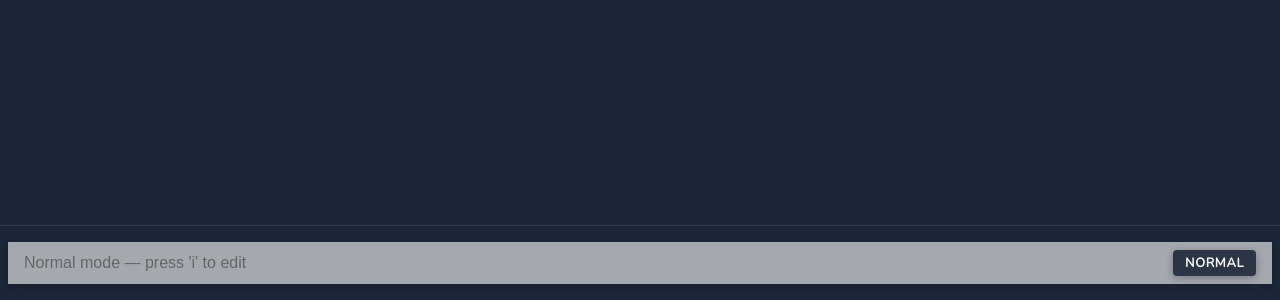
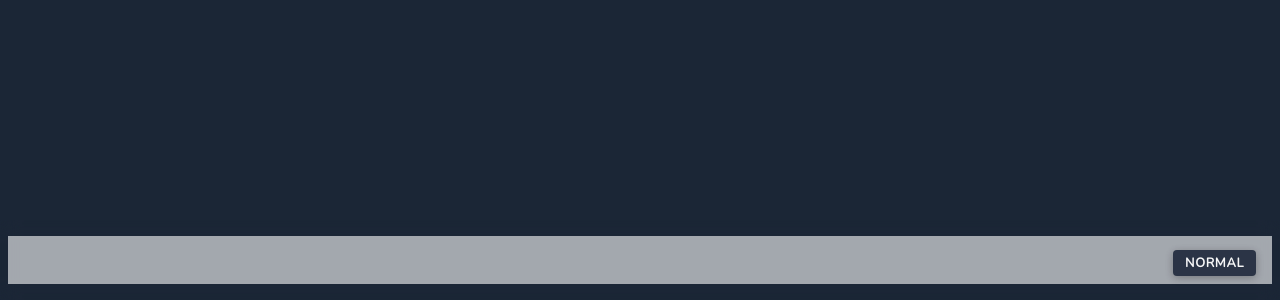
Before and after one commit to artilugio0/efin-ui, a React (Vite) app in the folder frontend/: page / in a window 1280 px wide. Shown: the part 500-800 px from the top of the page. Built offline with nearby package versions, Linux system fonts and the light colour scheme.

Commit message:
add SuggestionInput component

```diff
--- a/frontend/src/App.tsx
+++ b/frontend/src/App.tsx
@@ -2,17 +2,17 @@ import {useState, useEffect} from 'react';
 import logo from './assets/images/logo-universal.png';
 import './App.css';
 import {Mode} from './Modes';
+import {SuggestionInput} from './SuggestionInput';
 import {CommandInputBar} from './CommandInputBar';
 import {GenericTable} from './GenericTable';
 import {RequestResponseDetail} from './RequestResponseDetail';
-import {EvalCommand, RowAction} from "../wailsjs/go/main/App";
+import {EvalCommand, RowAction, SuggestCommand} from "../wailsjs/go/main/App";
 import {main as models} from "../wailsjs/go/models";
 
 function App() {
     const [mode, setMode] = useState<Mode>('normal');
     const [activeView, setActiveView] = useState('start');
     const [commandResult, setCommandResult] = useState<models.CommandResult | null>(null);
-    const [commandInputValue, setCommandInputValue] = useState('');
     const [loading, setLoading] = useState(false);
 
     const handleRowAction = async (rowObject: Record<string, string>) => {
@@ -88,11 +88,9 @@ function App() {
             </div>
 
             <CommandInputBar
-                value={commandInputValue}
-                onChange={setCommandInputValue}
                 mode={mode}
-                loading={loading}
                 onSubmit={evalCommand}
+                suggest={SuggestCommand}
             />
         </div>
     )
--- a/frontend/src/CommandInputBar.css
+++ b/frontend/src/CommandInputBar.css
@@ -1,56 +1,7 @@
 /* Input bar - fixed height, always visible */
 .input-bar {
     padding: 1rem 0.5rem;
-    background-color: rgba(27, 38, 54, 1);
-    border-top: 1px solid rgba(255, 255, 255, 0.1);
     backdrop-filter: blur(10px);
-}
-
-.input-wrapper {
-    display: flex;
-    align-items: center;
-    gap: 12px;
-}
-
-.command-input {
-    flex: 1;
-    padding: 12px 16px;
-    font-size: 1rem;
-    border: none;
-    border-radius: 0;
-    background-color: rgba(255, 255, 255, 0.95);
-    color: #111;
-    outline: none;
-    box-shadow: 0 2px 8px rgba(0, 0, 0, 0.15);
-    transition: all 0.2s ease;
-}
-
-.command-input:focus {
-    background-color: white;
-    box-shadow: 0 4px 16px rgba(0, 0, 0, 0.2);
-    transform: translateY(-1px);
-}
-
-.command-input::placeholder {
-    color: #666;
-}
-
-.loading-indicator {
-    color: #aaa;
-    font-size: 0.9rem;
-    font-style: italic;
-    white-space: nowrap;
-}
-
-/* Mode-specific input styles */
-.command-input.mode-normal {
-    background-color: rgba(255, 255, 255, 0.6);
-    color: #666;
-    cursor: not-allowed;
-}
-
-.command-input.mode-command {
-    background-color: white;
 }
 
 /* Mode indicator in bottom-right */
--- a/frontend/src/CommandInputBar.tsx
+++ b/frontend/src/CommandInputBar.tsx
@@ -1,65 +1,62 @@
-import { useRef, useEffect } from 'react';
+import { useEffect, useState, useCallback } from 'react';
 import './CommandInputBar.css';
+import {SuggestionInput} from './SuggestionInput';
 import {Mode} from './Modes';
 
 interface CommandInputBarProps {
-  value: string;
-  onChange: (value: string) => void;
   mode: Mode;
-  loading: boolean;
   onSubmit: (value: string) => void;
+  suggest: (value: string) => Promise<string[]>;
 }
 
 export function CommandInputBar({
-  value,
-  onChange,
   mode,
-  loading,
   onSubmit,
+  suggest,
 }: CommandInputBarProps) {
-  const inputRef = useRef<HTMLInputElement>(null);
+  const [value, setValue] = useState('');
+  const [suggestions, setSuggestions] = useState<string[]>([]);
+  const [selectedIndex, setSelectedIndex] = useState<number>(-1);
 
-  // Handle Enter key in command mode
-  const handleKeyDown = (e: React.KeyboardEvent<HTMLInputElement>) => {
-    if (e.key === 'Enter' && mode === 'command') {
-      e.preventDefault(); // prevent newline if needed
-      onSubmit(value);
+  const fetchSuggestions = useCallback(async (text: string) => {
+    if (!suggest || text.trim() === '') {
+      setSuggestions([]);
+      setSelectedIndex(-1);
+      return;
     }
-  };
 
-  // Auto-focus the input when switching to command mode
+    try {
+      const results = await suggest(text);
+      const filtered = results.filter(s =>
+        s.toLowerCase().startsWith(text.toLowerCase()) && s !== text
+      );
+      setSuggestions(filtered);
+      setSelectedIndex(filtered.length > 0 ? 0 : -1);
+    } catch (err) {
+      console.error('Suggestion error:', err);
+      setSuggestions([]);
+      setSelectedIndex(-1);
+    }
+  }, [suggest]);
+
+  // Debounced fetch
   useEffect(() => {
-    if (mode === 'command') {
-      const timeoutId = setTimeout(() => {
-        inputRef.current?.focus();
-      }, 0);
-      return () => clearTimeout(timeoutId);
-    } else {
-      inputRef.current?.blur();
-    }
-  }, [mode]);
+    const id = setTimeout(() => fetchSuggestions(value), 100);
+    return () => clearTimeout(id);
+  }, [value, fetchSuggestions]);
+
 
   return (
     <div className="input-bar">
       <div className="content-wrapper">
-        <div className="input-wrapper">
-          <input
-            ref={inputRef}
-            className={`command-input ${mode === 'normal' ? 'mode-normal' : 'mode-command'}`}
-            type="text"
+        <SuggestionInput
             value={value}
-            onChange={(e) => onChange(e.target.value)}
-            onKeyDown={handleKeyDown}
-            placeholder={
-              mode === 'command'
-                ? 'Enter Command...'
-                : "Normal mode — press 'i' to edit"
-            }
+            onChange={setValue}
+            suggestions={suggestions}
+            onSubmit={onSubmit}
             disabled={mode === 'normal'}
-            readOnly={mode === 'normal'}
-          />
-          {loading && <span className="loading-indicator">Running…</span>}
-        </div>
+            focus={mode === 'command'}
+        />
 
         <div className="mode-indicator">
           {mode === 'command' ? 'COMMAND' : 'NORMAL'}
--- /dev/null
+++ b/frontend/src/SuggestionInput.css
@@ -0,0 +1,55 @@
+.autocomplete-wrapper {
+  position: relative;
+  display: inline-block;
+  font-family: inherit;
+  height: 3rem;
+  width: 100%;
+}
+
+.autocomplete-visual {
+  position: relative;
+  display: inline-block;
+  padding: 12px 16px;
+  border: none;
+  border-radius: 0px;
+  background-color: transparent;
+  font-size: 1rem;
+  transition: all 0.2s ease;
+  user-select: none; /* Prevent selection on the visual part */
+  pointer-events: none; /* Let clicks pass through to the hidden input */
+  text-align: left;
+  width: 100%;
+}
+
+.autocomplete-hidden-text {
+  color: #000;
+  font-weight: 500;
+}
+
+.autocomplete-suggestion {
+  color: #888;
+}
+
+/* Hidden input that receives focus and selection */
+.autocomplete-input {
+  position: absolute;
+  top: 0;
+  left: 0;
+  bottom: 0;
+  right: 0;
+
+  height: 100%;
+  padding: 0px 16px;
+  border: none;
+  background: rgba(255, 255, 255, 0.95);
+  font: inherit;
+  color: transparent;
+  outline: none;
+
+  caret-color: black;        /* Shows a visible cursor */
+}
+
+.autocomplete-input:disabled {
+    background-color: rgba(255, 255, 255, 0.6);
+    cursor: not-allowed;
+}
--- /dev/null
+++ b/frontend/src/SuggestionInput.tsx
@@ -0,0 +1,95 @@
+import React from 'react';
+import './SuggestionInput.css';
+import {useEffect, useState, useRef} from 'react';
+
+interface SuggestionInputProps {
+  value: string;
+  suggestions: string[];
+  onSubmit: (value: string) => void;
+  onChange: (value: string) => void;
+  disabled: boolean;
+  focus: boolean;
+}
+
+export function SuggestionInput({
+    value,
+    suggestions,
+    onSubmit,
+    onChange,
+    disabled,
+    focus,
+}: SuggestionInputProps) {
+  const inputRef = useRef<HTMLInputElement>(null);
+
+  const [suggestionIndex, setSuggestionIndex] = useState<number>(0);
+
+  const validSuggestions = suggestions.filter(s =>
+    s.toLowerCase().startsWith(value.toLowerCase()) && s !== value
+  );
+  const suggestion = validSuggestions.length > 0 ? validSuggestions[suggestionIndex].slice(value.length) : '';
+
+  // Handle Enter key in command mode
+  const handleKeyDown = (e: React.KeyboardEvent<HTMLInputElement>) => {
+    if (e.key === 'Enter' && !disabled) {
+      e.preventDefault(); // prevent newline if needed
+      onSubmit(value);
+      onChange('');
+    }
+
+    if (e.key === 'Tab') {
+        e.preventDefault();
+      }
+
+    if (validSuggestions.length > 0) {
+      if (e.key === 'ArrowDown') {
+        e.preventDefault();
+        setSuggestionIndex(prev => (prev + 1) % validSuggestions.length);
+        return;
+      }
+      if (e.key === 'ArrowUp') {
+        e.preventDefault();
+        setSuggestionIndex(prev => (prev - 1 + validSuggestions.length) % validSuggestions.length);
+        return;
+      }
+      if ((e.key === 'Tab' || e.key === 'ArrowRight') && suggestionIndex >= 0) {
+        console.log('suggestion accepted')
+        e.preventDefault();
+        onChange(validSuggestions[suggestionIndex]);
+        setSuggestionIndex(0);
+        return;
+      }
+    }
+  }
+
+  useEffect(() => {
+    if (focus) {
+      const timeoutId = setTimeout(() => {
+        inputRef.current?.focus();
+      }, 0);
+      return () => clearTimeout(timeoutId);
+    } else {
+      inputRef.current?.blur();
+    }
+  }, [focus]);
+
+  return (
+      <div className="autocomplete-wrapper">
+          {/* Hidden real input for proper selection behavior */}
+          <input
+              type="text"
+              ref={inputRef}
+              value={value}
+              onChange={(e) => onChange(e.target.value)}
+              className="autocomplete-input"
+              onKeyDown={handleKeyDown}
+              disabled={disabled}
+          />
+
+          {/* Visual representation */}
+          <div className="autocomplete-visual" aria-hidden="true">
+              <span className="autocomplete-hidden-text">{value || " "}</span>
+              <span className="autocomplete-suggestion">{suggestion || " "}</span>
+          </div>
+      </div>
+  );
+};
--- a/frontend/wailsjs/go/main/App.d.ts
+++ b/frontend/wailsjs/go/main/App.d.ts
@@ -4,6 +4,6 @@ import {main} from '../models';
 
 export function EvalCommand(arg1:string):Promise<main.CommandResult>;
 
-export function Greet(arg1:string):Promise<string>;
+export function RowAction(arg1:Record<string, string>):Promise<main.CommandResult>;
 
-export function RowAction(arg1:Record<string, string>):Promise<main.CommandResult>;
+export function SuggestCommand(arg1:string):Promise<Array<string>>;
--- a/frontend/wailsjs/go/main/App.js
+++ b/frontend/wailsjs/go/main/App.js
@@ -6,10 +6,10 @@ export function EvalCommand(arg1) {
   return window['go']['main']['App']['EvalCommand'](arg1);
 }
 
-export function Greet(arg1) {
-  return window['go']['main']['App']['Greet'](arg1);
-}
-
 export function RowAction(arg1) {
   return window['go']['main']['App']['RowAction'](arg1);
 }
+
+export function SuggestCommand(arg1) {
+  return window['go']['main']['App']['SuggestCommand'](arg1);
+}
```
Also changed, not shown: 2 other files (tests, documents, lock files or other folders).
